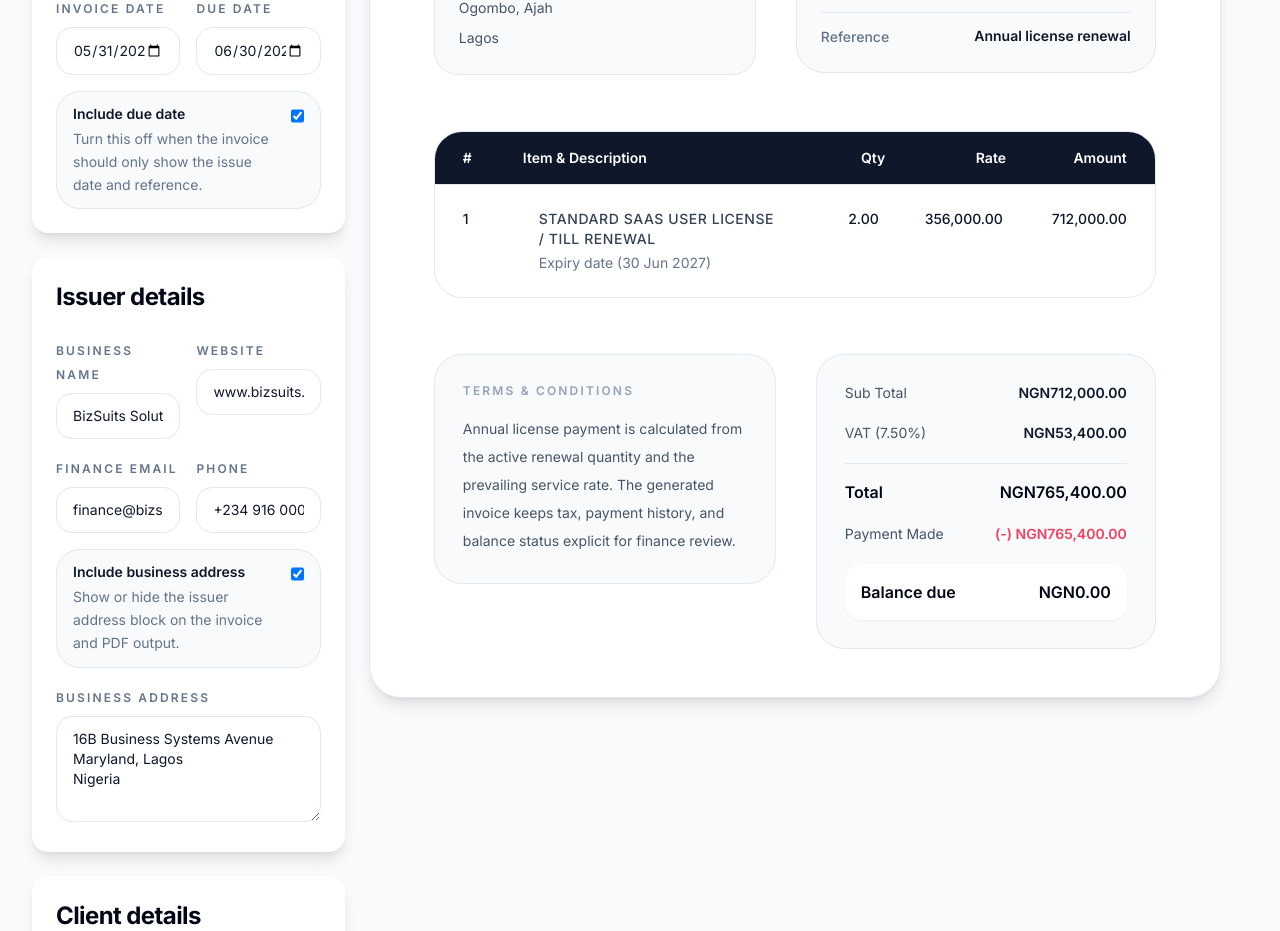
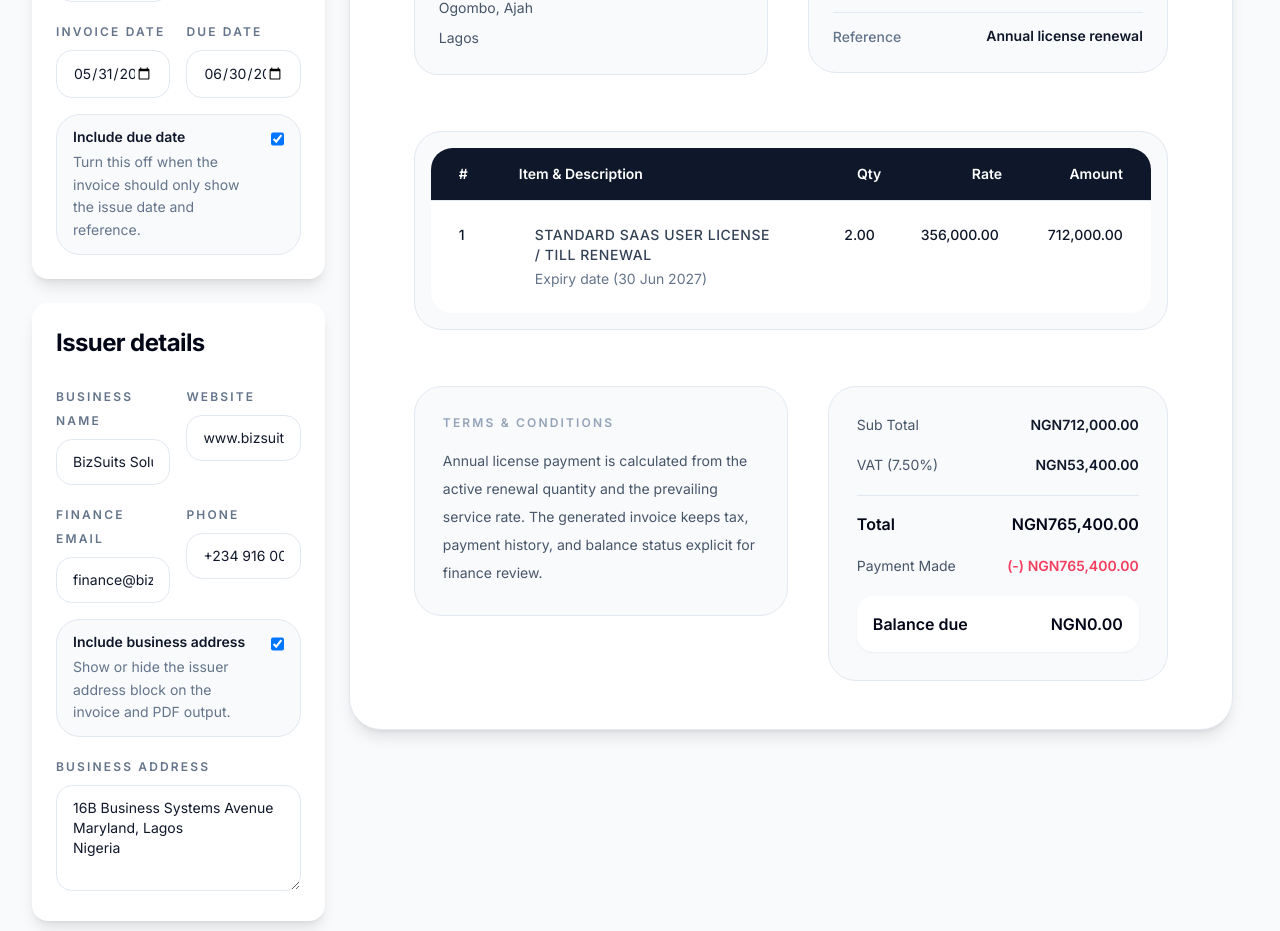
Before and after one commit to casstimmy/BSuits-Site, a Next.js app: page /admin in a window 1280 px wide. Shown: the part 1500-2431 px from the top of the page. Built offline with nearby package versions, Linux system fonts and the light colour scheme.

Commit message:
improve on the webproduct optimization and ux

```diff
--- a/src/components/admin/InvoiceDesk.tsx
+++ b/src/components/admin/InvoiceDesk.tsx
@@ -1348,7 +1348,8 @@ export default function InvoiceDesk() {
                       </div>
                     </div>
 
-                    <div className="mt-14 overflow-hidden rounded-[1.75rem] border border-slate-200">
+                    <div className="mt-14 rounded-[1.75rem] border border-slate-200 bg-slate-50 p-3 sm:p-4">
+                      <div className="overflow-hidden rounded-[1.35rem] bg-white">
                         <div className="overflow-x-auto">
                           <div className="min-w-[720px]">
                             <div className="grid grid-cols-[60px,1.8fr,0.6fr,0.8fr,0.8fr] bg-slate-900 px-7 py-4 text-sm font-semibold text-white">
@@ -1380,6 +1381,7 @@ export default function InvoiceDesk() {
                                 </div>
                               ))
                             )}
+                          </div>
                         </div>
                       </div>
                     </div>
```
Lines whose indentation alone changed are shown as unchanged.
